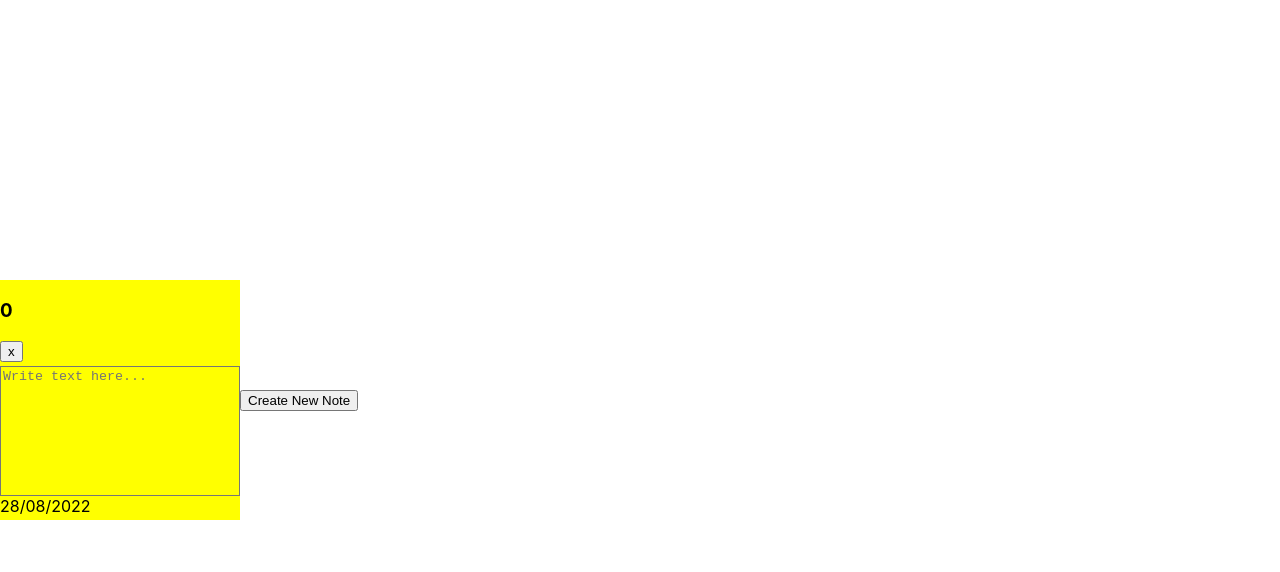
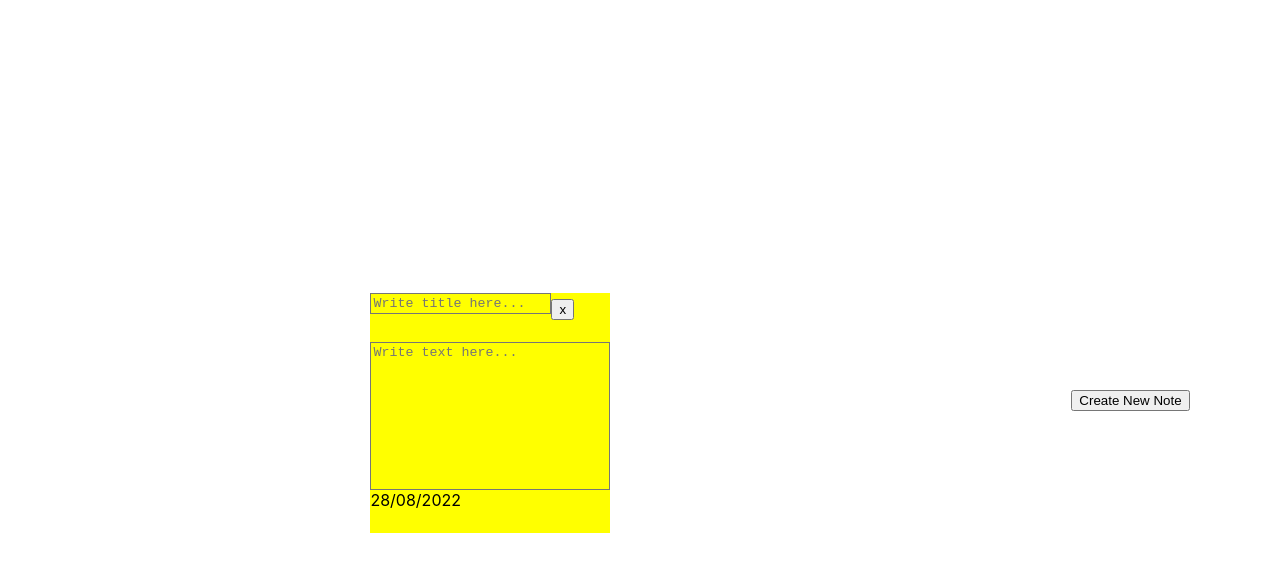
Before and after one commit to bb-odd/ReactPractice, a React (Create React App) app in the folder notes/: page / in a window 1280 px wide. Both pictures are taken after a click on the button "Create New Note". Shown: the top 572 px of the page. Built offline with nearby package versions, Linux system fonts and the light colour scheme.

Commit message:
state is updated whenever title & text of the note is changed, added some basic css

```diff
--- a/notes/src/App.css
+++ b/notes/src/App.css
@@ -2,4 +2,5 @@
   display: flex;
   min-height: 100vh;
   align-items: center;
+  justify-content: space-around;
 }
--- a/notes/src/components/Note.css
+++ b/notes/src/components/Note.css
@@ -4,9 +4,15 @@
     height: 15rem;
     color: black;
     background-color: yellow;
+    margin-top: 25px;
 }
 
 .note-text-box{
     resize: none;
     background-color: yellow;
 }
+
+.note-title{
+    resize: none;
+    background-color: yellow;
+}
--- a/notes/src/components/Note.js
+++ b/notes/src/components/Note.js
@@ -1,14 +1,49 @@
-import React,{ useState } from 'react';
+import React,{ useState, useContext } from 'react';
 import DeleteNote from './DeleteNote';
 import './Note.css';
+import { NoteContext } from '../contexts/NoteContext';
 
 
 const Note = ({title, content, date, id}) =>{
+    const [notes, setNotes] = useContext(NoteContext);
+
+    const updateNoteText = e =>{
+        const text=e.target.value;
+
+        // create note object with updated text
+        const newNote = {
+            title: title,
+            content: text,
+            date: date
+        }
+
+        setNotes(new Map(notes).set(id,newNote));
+    }
+
+    const updateNoteTitle = e =>{
+        const title=e.target.value;
+
+        // create note object with updated title
+        const newNote = {
+            title: title,
+            content: content,
+            date: date
+        }
+
+        setNotes(new Map(notes).set(id,newNote));
+    }
 
     return(
         <div className='note'>
-            <div>
-                <h3>{id}</h3>
+            <div className='note-header'>
+                <textarea
+                    className='note-title'
+                    rows='1'
+                    cols='20'
+                    placeholder='Write title here...'
+                    onChange={updateNoteTitle}
+                    value={title}
+                ></textarea>
                 <DeleteNote id={id}/>
             </div>
             <textarea
@@ -16,6 +51,8 @@ const Note = ({title, content, date, id}) =>{
             rows='8'
             cols='10'
             placeholder='Write text here...'
+            onChange={updateNoteText}
+            value={content}
             ></textarea>
             <div className='note-date'>{date}</div>
         </div>
--- /dev/null
+++ b/notes/src/components/NoteList.css
@@ -0,0 +1,8 @@
+.note-list{
+    display: flex;
+    align-items: center;
+    justify-content: space-evenly;
+    flex-wrap: wrap;
+    height: 50vh;
+    width: 100vh;
+}
--- a/notes/src/components/NoteList.js
+++ b/notes/src/components/NoteList.js
@@ -1,6 +1,7 @@
 import React, { useState, useContext} from 'react';
 import Note from './Note';
 import { NoteContext } from '../contexts/NoteContext';
+import './NoteList.css';
 
 
 const NoteList = () => {
@@ -15,7 +16,7 @@ const NoteList = () => {
     }
 
     return(
-        <div>
+        <div className='note-list'>
             {notes.size ? renderNotes() : null}
         </div>
     );
```
